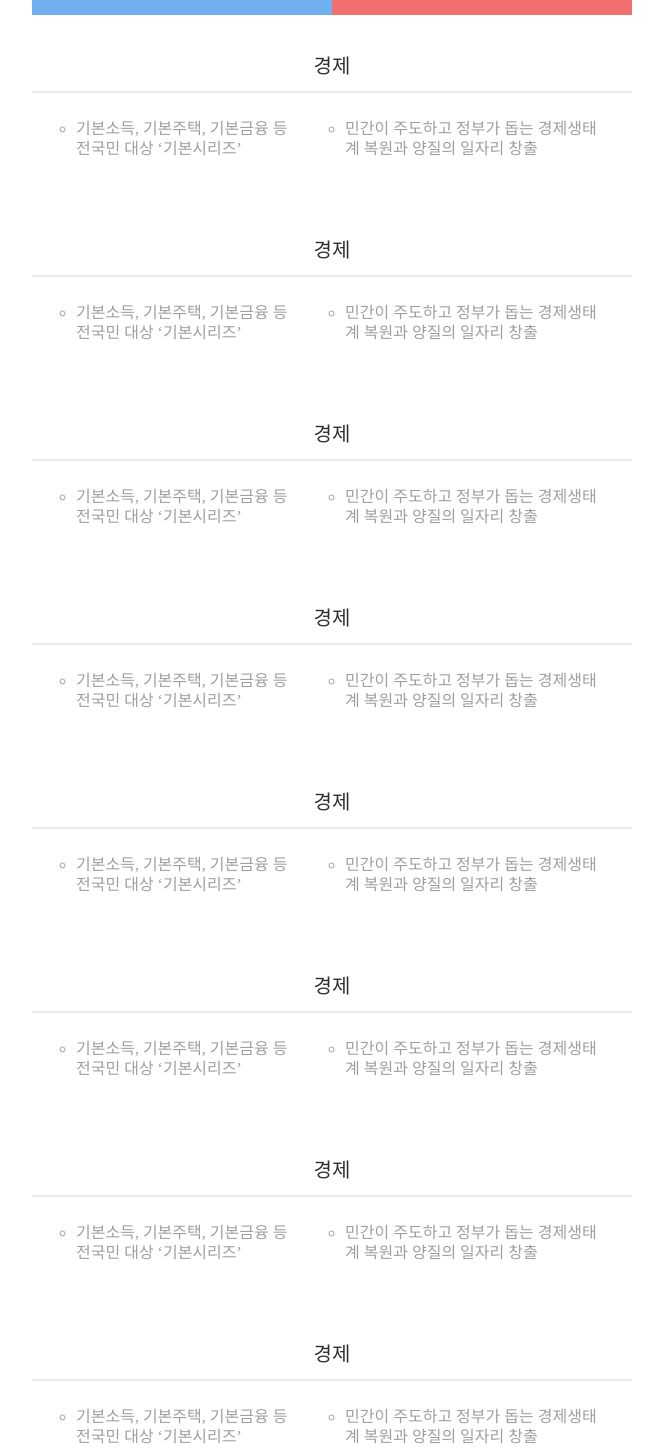
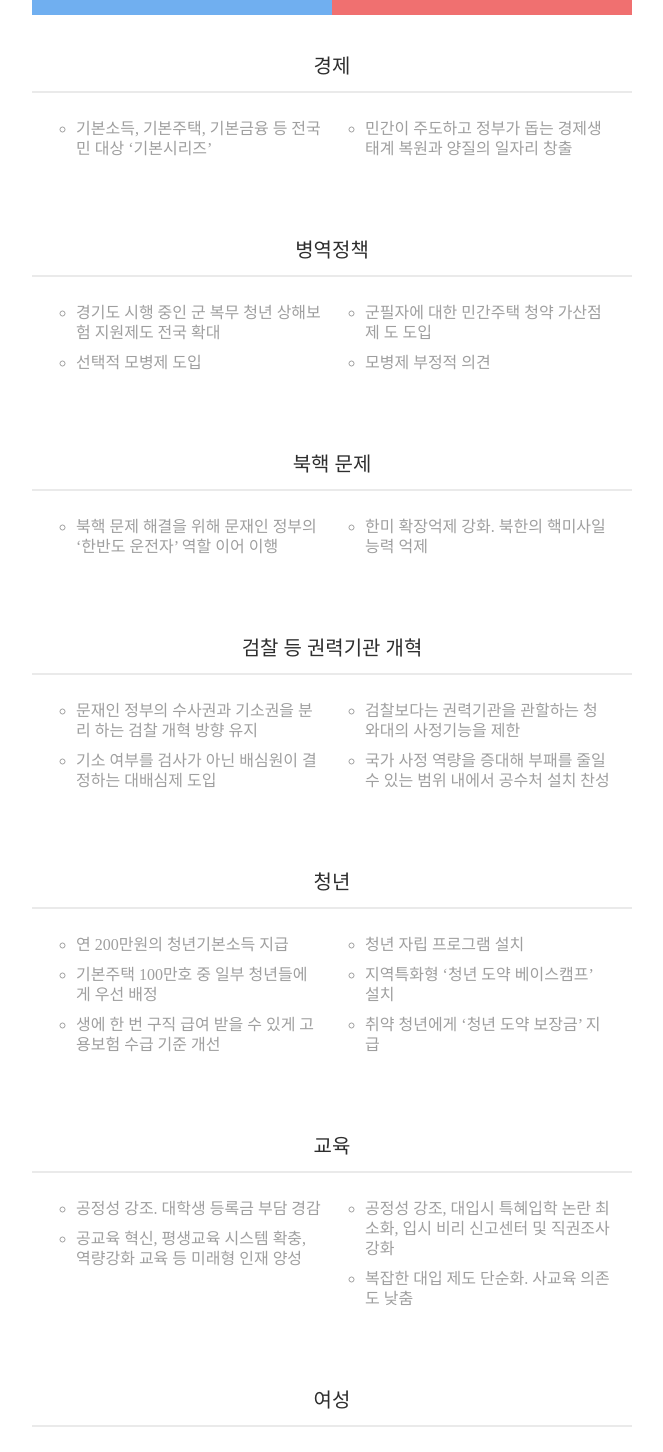
Before and after one commit to k1a11220/2022-election, a Next.js app: page / in a window 1280 px wide. Shown: the part 741-2193 px from the top of the page, without its empty margins (308-971 px from the left). Built offline with nearby package versions, Linux system fonts and the light colour scheme; a web font is replaced by a local one.

Commit message:
Input keyword data

```diff
--- a/components/CandidateCard.js
+++ b/components/CandidateCard.js
@@ -14,7 +14,7 @@ const CandidateCard = ({ party, candidate, background, link }) => {
           <h3>{candidate}</h3>
         </div>
         <ProfileContainer link={link}>
-          <Image src={link === "1" ? LeeImg : YoonImg} responsive />
+          <Image src={link === "1" ? LeeImg : YoonImg} responsive="true" />
         </ProfileContainer>
       </Container>
     </Link>
--- a/components/keyword.js
+++ b/components/keyword.js
@@ -1,24 +1,26 @@
 import React from "react";
 import styled from "styled-components";
 
-const Keyword = () => {
+const Keyword = ({ label, listL, listY }) => {
   return (
     <Container>
       <div>
-        <h3>경제</h3>
+        <h3>{label}</h3>
         <hr />
       </div>
       <DetailWrapper>
         <div>
           <ul>
-            <li>기본소득, 기본주택, 기본금융 등 전국민 대상 ‘기본시리즈’</li>
+            {listL.map((post, index) => (
+              <li key={index}>{post}</li>
+            ))}
           </ul>
         </div>
         <div>
           <ul>
-            <li>
-              민간이 주도하고 정부가 돕는 경제생태계 복원과 양질의 일자리 창출
-            </li>
+            {listY.map((post, index) => (
+              <li key={index}>{post}</li>
+            ))}
           </ul>
         </div>
       </DetailWrapper>
@@ -30,6 +32,10 @@ const DetailWrapper = styled.div`
   display: flex;
   padding-left: 22px;
   z-index: -1;
+
+  & > div {
+    max-width: 50%;
+  }
 
   & div > ul {
     padding: 0 22px;
@@ -43,6 +49,10 @@ const DetailWrapper = styled.div`
     font-size: 1rem;
     color: #9f9f9f;
     line-height: 1.25;
+  }
+
+  & li:not(:last-of-type) {
+    margin-bottom: 10px;
   }
 `;
 
--- a/components/keywordList.js
+++ b/components/keywordList.js
@@ -14,14 +14,101 @@ const KeywordList = () => {
         </div>
       </NavContainer>
       <KeywordWrapper>
-        <Keyword />
-        <Keyword />
-        <Keyword />
-        <Keyword />
-        <Keyword />
-        <Keyword />
-        <Keyword />
-        <Keyword />
+        <Keyword
+          label={"경제"}
+          listL={["기본소득, 기본주택, 기본금융 등 전국민 대상 ‘기본시리즈’"]}
+          listY={[
+            "민간이 주도하고 정부가 돕는 경제생태계 복원과 양질의 일자리 창출",
+          ]}
+        />
+        <Keyword
+          label={"병역정책"}
+          listL={[
+            "경기도 시행 중인 군 복무 청년 상해보험 지원제도 전국 확대",
+            "선택적 모병제 도입",
+          ]}
+          listY={[
+            "군필자에 대한 민간주택 청약 가산점 제 도 도입",
+            "모병제 부정적 의견",
+          ]}
+        />
+        <Keyword
+          label={"북핵 문제"}
+          listL={[
+            "북핵 문제 해결을 위해 문재인 정부의  ‘한반도 운전자’ 역할 이어 이행",
+          ]}
+          listY={["한미 확장억제 강화. 북한의 핵미사일 능력 억제"]}
+        />
+        <Keyword
+          label={"검찰 등 권력기관 개혁"}
+          listL={[
+            "문재인 정부의 수사권과 기소권을 분리 하는 검찰 개혁 방향 유지",
+            "기소 여부를 검사가 아닌 배심원이 결정하는 대배심제 도입",
+          ]}
+          listY={[
+            "검찰보다는 권력기관을 관할하는 청와대의 사정기능을 제한",
+            "국가 사정 역량을 증대해 부패를 줄일 수 있는 범위 내에서 공수처 설치 찬성",
+          ]}
+        />
+        <Keyword
+          label={"청년"}
+          listL={[
+            "연 200만원의 청년기본소득 지급",
+            "기본주택 100만호 중 일부 청년들에게 우선 배정",
+            "생에 한 번 구직 급여 받을 수 있게 고용보험 수급 기준 개선",
+          ]}
+          listY={[
+            "청년 자립 프로그램 설치",
+            "지역특화형 ‘청년 도약 베이스캠프’ 설치",
+            "취약 청년에게 ‘청년 도약 보장금’ 지급",
+          ]}
+        />
+        <Keyword
+          label={"교육"}
+          listL={[
+            "공정성 강조. 대학생 등록금 부담 경감",
+            "공교육 혁신, 평생교육 시스템 확충, 역량강화 교육 등 미래형 인재 양성",
+          ]}
+          listY={[
+            "공정성 강조, 대입시 특혜입학 논란 최소화, 입시 비리 신고센터 및 직권조사 강화",
+            "복잡한 대입 제도 단순화. 사교육 의존도 낮춤",
+          ]}
+        />
+        <Keyword
+          label={"여성"}
+          listL={[
+            "디지털 성폭력에 대응하기 위한 컨트롤타워 설치",
+            "스토킹, 데이트폭력 등 젠더폭력 관련 보호제도 개편, 피해자 보호 체계 구축 등",
+          ]}
+          listY={[
+            "성범죄 양형 기준 및 양형 인자 강화",
+            "권력형 성범죄자 취업제한제도 확대, 권력형 성범죄 은폐방지 3법 신속 입법 등 약속",
+          ]}
+        />
+        <Keyword
+          label={"영유아와 어르신 돌봄"}
+          listL={[
+            "공공 어린이집 이용 아동 비율 50%이상 확대",
+            "어린이집 다니지 않는 영유아 필요시 시간제 보육 서비스 이용",
+            "어르신 방문간호, 방문의료 서비스를 전국에서 받도록 인프라 확대",
+          ]}
+          listY={[
+            "0~2세 가정양육수당 30만원으로 인상.",
+            "만 5세 전면 무상보육",
+            "아동학대 근절을 위해 특별사법경찰 도입",
+            "간호 간병 통합서비스 확대, 요양병원 간병비에도 건강보험 적용",
+          ]}
+        />
+        <Keyword label={""} listL={[""]} listY={[""]} />
+        <Keyword label={""} listL={[""]} listY={[""]} />
+        <Keyword label={""} listL={[""]} listY={[""]} />
+        <Keyword label={""} listL={[""]} listY={[""]} />
+        <Keyword label={""} listL={[""]} listY={[""]} />
+        <Keyword label={""} listL={[""]} listY={[""]} />
+        <Keyword label={""} listL={[""]} listY={[""]} />
+        <Keyword label={""} listL={[""]} listY={[""]} />
+        <Keyword label={""} listL={[""]} listY={[""]} />
+        <Keyword label={""} listL={[""]} listY={[""]} />
       </KeywordWrapper>
     </Container>
   );
--- a/pages/[id].js
+++ b/pages/[id].js
@@ -44,7 +44,7 @@ const DetailPage = () => {
           )}
         </HeaderContent>
         <ProfileContainer id={id}>
-          <Image src={id === "1" ? LeeImg : YoonImg} responsive />
+          <Image src={id === "1" ? LeeImg : YoonImg} responsive="true" />
         </ProfileContainer>
       </Header>
 
```
